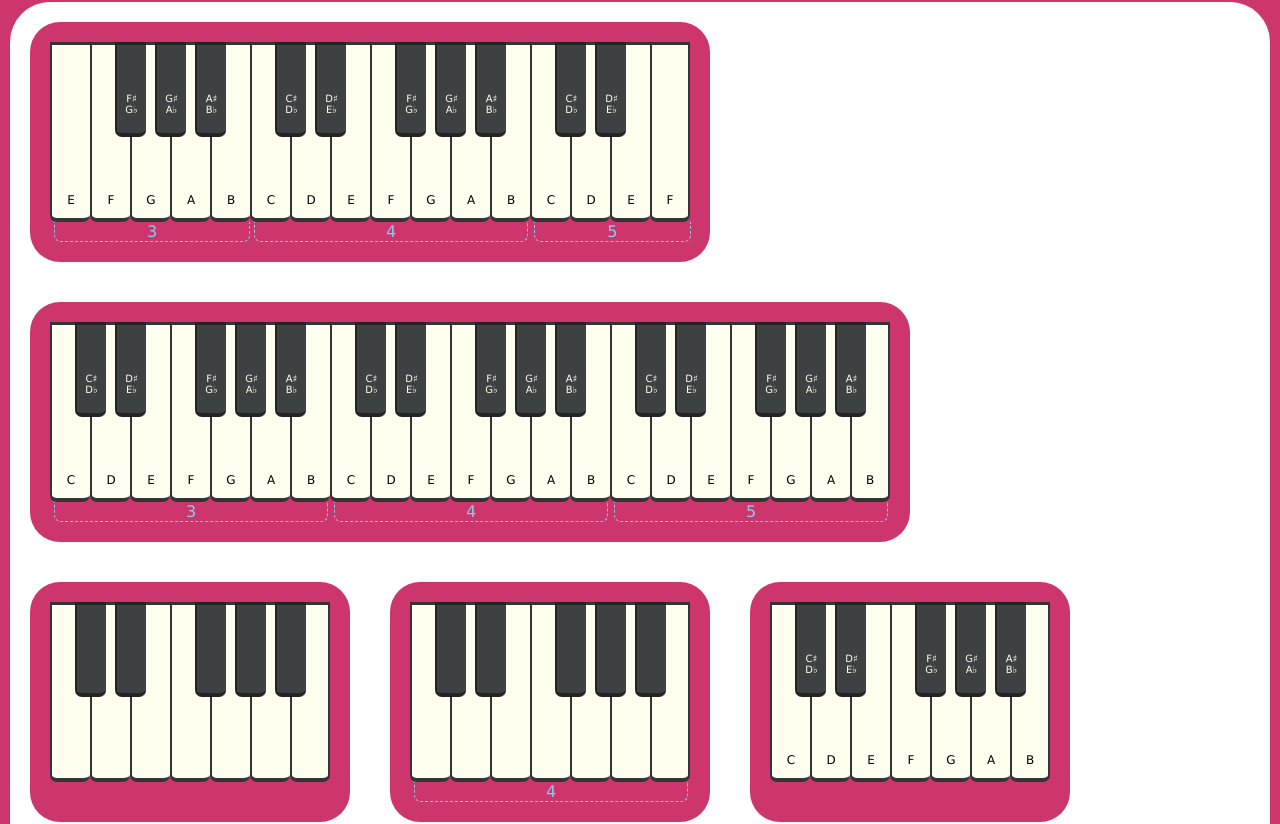
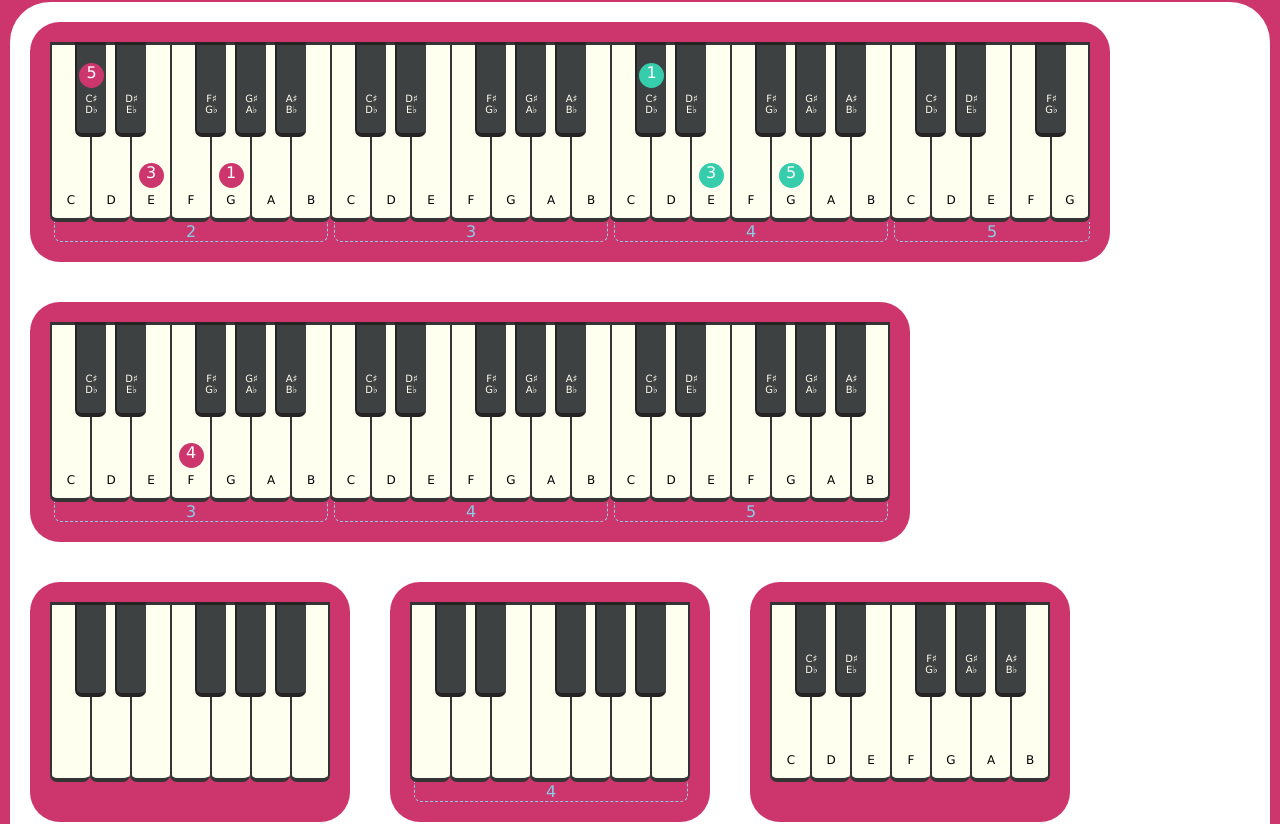
Before and after one commit to JaniceShaw/simply-piano-chords, a React (Create React App) app: page / in a window 1280 px wide. Shown: the top 824 px of the page. Built offline with nearby package versions, Linux system fonts and the light colour scheme.

Commit message:
made finger labels work on left and right

```diff
--- a/src/App.js
+++ b/src/App.js
@@ -5,9 +5,19 @@ import './App.css';
 function App() {
   return (
     <div className="App">
-      <header className="App-header"></header>
-      <Piano start={3} end={5} n1="E" n2="F" />
-      <Piano start={3} end={5} />
+      <Piano
+        start={2}
+        end={5}
+        lf5={[2, "Cs"]}
+        lf3={[2, "E"]}
+        lf1={[2, "G"]}
+
+        rf1={[4, "Cs"]}
+        rf3={[4, "E"]}
+        rf5={[4, "G"]}
+
+        n2="G" />
+      <Piano start={3} end={5} lf4={[3, "F"]} />
       <Piano displayOctave={false} displayNote={false} />
       <Piano displayNote={false} />
       <Piano displayOctave={false} />
@@ -18,12 +28,11 @@ function App() {
         lf5={[3, "Cs"]} //octave number, note
         lf3={[3, "Ds"]}
         lf2={[3, "G"]}
+
         rf1={[4, "C"]} //octave number, note
         rf3={[4, "D"]}
         rf5={[4, "E"]}
-        displayNote={false}
       />
-
     </div>
   );
 }
--- a/src/components/Piano/Octave/Keynote/Keynote.js
+++ b/src/components/Piano/Octave/Keynote/Keynote.js
@@ -1,59 +1,35 @@
 import React from 'react';
 import './Keynote.scss';
+
+const theFingers = ["lf5", "lf4", "lf3", "lf2", "lf1", "rf1", "rf2", "rf3", "rf4", "rf5"];
 
 class Keynote extends React.Component {
     render() {
 
         let noteType = "white";
-        let noteName = this.props.note;
-        let noteLabel = this.props.label;
         let finger = "";
 
-        if (this.props.note.length > 1) {
+        const { octaveNum, fingering } = this.props;
+
+        const noteName = this.props.note;
+        const noteLabel = this.props.label;
+
+        if (noteName.length > 1) {
             noteType = "black";
         } else {
             noteType = "white"
         };
 
-        if (this.props.lf1 && this.props.lf1[1] === noteName) {
+        fingering.map((f, index) => {
+            if (f[0] === octaveNum && f[1] === noteName) {
 
-            finger = "finger lf1 "
-        }
+                finger = `finger ${theFingers[index]} `
+            }
+            return finger;
+        });
 
-        if (this.props.lf2 && this.props.lf2[1] === noteName) {
+        let classes = `Keynote ${finger} ${noteName} ${this.props.octaveNum} ${noteType}`;
 
-            finger += " finger lf2 "
-        }
-
-        if (this.props.lf3 && this.props.lf3[1] === noteName) {
-
-            finger += " finger lf3 "
-        }
-
-        if (this.props.lf4 && this.props.lf4[1] === noteName) {
-
-            finger += " finger lf4 "
-        }
-
-        if (this.props.lf5 && this.props.lf5[1] === noteName) {
-
-            finger += " finger lf5 "
-        }
-
-        if (this.props.rf5 && this.props.rf5[1] === noteName) {
-
-            finger += " finger rf5 "
-        }
-
-
-        let classes =
-            "Keynote " +
-            finger +
-            noteName +
-            this.props.octaveNum +
-            " " +
-            noteType
-            ;
         return (
 
             <li className={classes}>
@@ -64,5 +40,4 @@ class Keynote extends React.Component {
     }
 }
 
-
 export default Keynote;
--- a/src/components/Piano/Octave/Keynote/Keynote.scss
+++ b/src/components/Piano/Octave/Keynote/Keynote.scss
@@ -76,6 +76,7 @@ li.Keynote {
     color: white;
     content: "";
   }
+
   &.lf1.finger::after {
     content: "1";
   }
@@ -91,4 +92,31 @@ li.Keynote {
   &.lf5.finger::after {
     content: "5";
   }
+  &.black.finger::after {
+    bottom: 45px;
+  }
+
+  &.rf1.finger::after {
+    content: "1";
+    background-color: rgb(54, 205, 172);
+  }
+  &.rf2.finger::after {
+    content: "2";
+    background-color: rgb(54, 205, 172);
+  }
+  &.rf3.finger::after {
+    content: "3";
+    background-color: rgb(54, 205, 172);
+  }
+  &.rf4.finger::after {
+    content: "4";
+    background-color: rgb(54, 205, 172);
+  }
+  &.rf5.finger::after {
+    content: "5";
+    background-color: rgb(54, 205, 172);
+  }
+  &.black.finger::after {
+    bottom: 45px;
+  }
 }
--- a/src/components/Piano/Octave/Octave.js
+++ b/src/components/Piano/Octave/Octave.js
@@ -2,6 +2,7 @@ import React from 'react';
 import './Octave.scss';
 import Keynote from './Keynote/Keynote.js'
 
+//data  used by component
 const allNotes = [
     ["C", "C"],
     ["Cs", "C\u266F D\u266D"],
@@ -16,129 +17,61 @@ const allNotes = [
     ["As", "A\u266F B\u266D"],
     ["B", "B"],
 ];
-
 //make array that contains only note name
 let notes = [];
 allNotes.map(i => notes.push(i[0]));
+// END data
 
 class Octave extends React.Component {
-    static defaultProps = {
-        // n1: "C",
-        // n2: "B"
-    }
 
     render() {
-        const n1 = this.props.n1;
-        const n2 = this.props.n2;
+        const { n1, n2, octaveNum } = this.props;
 
-        const firstNote = notes.indexOf(n1);
-        const startOctave = allNotes.slice(firstNote, allNotes.length);
-
+        //make an array for the fist octave so that it can start at the chosen note
+        const firstNote = notes.indexOf(n1); // get the index of the first note
+        const startOctave = allNotes.slice(firstNote, allNotes.length); // make array from start note
+        //make an array for the last octave so that it can end at the end note
         const lastNote = notes.indexOf(n2);
         const endOctave = allNotes.slice(0, lastNote + 1);
 
-        const lf1 = this.props.lf1;
-        const lf2 = this.props.lf2;
-        const lf3 = this.props.lf3;
-        const lf4 = this.props.lf4;
-        const lf5 = this.props.lf5;
-
-        const rf1 = this.props.rf1;
-        const rf2 = this.props.rf2;
-        const rf3 = this.props.rf3;
-        const rf4 = this.props.rf4;
-        const rf5 = this.props.rf5;
-
         const fingering = this.props.fingering;
-
         let display;
 
+        //check if need to show the octave that dose not start at c
         if (n1 !== null) {
+            // console.log("nnnn", startOctave[0]);
+            display = startOctave.map(i =>
 
-            // fingering.map(f =>
-
-            //     if (f[0] === this.props.octaveNum) {
-            //     console.log(f[0])
-            // }
-            // )
-
-
-            if (lf1[0] === this.props.octaveNum) {
-                display = startOctave.map(i =>
                 <Keynote
                     note={i[0]}
                     label={i[1]}
-                        lf1={lf1}
-                        octaveNum={this.props.octaveNum}
-                        key={i[0] + this.props.octaveNum}
+                    octaveNum={octaveNum}
+                    key={i[0] + octaveNum}
+                    fingering={fingering}
                 />
             )
         } else {
-                display = startOctave.map(i =>
+            //displays all note c - b
+            display = allNotes.map(i =>
                 <Keynote
                     note={i[0]}
                     label={i[1]}
-                        lf1={lf1}
-                        lf2={lf2}
-                        lf3={lf3}
-                        lf4={lf4}
-                        lf5={lf5}
-                        octaveNum={this.props.octaveNum}
-                        key={i[0] + this.props.octaveNum}
+                    octaveNum={octaveNum}
+                    key={i[0] + octaveNum}
+                    fingering={fingering}
                 />
             )
         }
 
-        } else {
-            if (lf1[0] === this.props.octaveNum) {
-                display = allNotes.map(i =>
+        //checks that last octave not finishing on b then displays to correct note
+        if (n2 !== null) {
+            display = endOctave.map(i =>
                 <Keynote
                     note={i[0]}
                     label={i[1]}
-                        lf1={lf1}
-                        lf2={lf2}
-                        lf3={lf3}
-                        lf4={lf4}
-                        lf5={lf5}
-                        rf1={rf1}
-
-                        octaveNum={this.props.octaveNum}
-                        key={i[0] + this.props.octaveNum}
-                    />
-                )
-            } else {
-                display = allNotes.map(i =>
-                    <Keynote
-                        note={i[0]}
-                        label={i[1]}
-                        octaveNum={this.props.octaveNum}
-                        key={i[0] + this.props.octaveNum}
-                    />
-                )
-            }
-
-
-
-
-            // display = allNotes.map(i =>
-            //     <Keynote
-            //         note={i[0]}
-            //         label={i[1]}
-            //         lf1={this.props.lf1}
-            //         lf2={this.props.lf2}
-            //         octaveNum={this.props.octaveNum}
-            //         key={i[0] + this.props.octaveNum}
-            //     />
-            // )
-        }
-        if (n2 !== null) {
-            display = endOctave.map(i =>
-                // console.log("start octave", i)
-                <Keynote
-                    note={i[0]}
-                    label={i[1]}
-                    octaveNum={this.props.octaveNum}
-                    key={i[0] + this.props.octaveNum}
+                    octaveNum={octaveNum}
+                    key={i[0] + octaveNum}
+                    fingering={fingering}
                 />
             )
         }
@@ -146,17 +79,7 @@ class Octave extends React.Component {
         return (
             <div className="Octave">
                 {display}
-                {/* {allNotes.map(i =>
-                    <Keynote
-                        note={i[0]}
-                        label={i[1]}
-                        octaveNum={this.props.octaveNum}
-                        key={i[0] + this.props.octaveNum}
-
-                    />
-                )} */}
-
-                <div className="Octave-displayNum">{this.props.octaveNum}</div>
+                <div className="Octave-displayNum">{octaveNum}</div>
             </div>
         );
     }
--- a/src/components/Piano/Piano.js
+++ b/src/components/Piano/Piano.js
@@ -3,6 +3,7 @@ import './Piano.scss';
 import Octave from './Octave/Octave.js'
 
 class Piano extends React.Component {
+
     static defaultProps = {
         start: 4,
         end: 4,
@@ -22,48 +23,29 @@ class Piano extends React.Component {
         rf5: []
     }
 
+    constructor(props) {
+        super(props);
+        this.state = {
+            start: this.props.start, //octave to start at
+            end: this.props.end, // octave to end at this needs to change if less than start
+            n1: this.props.n1, // start note if not C
+            n2: this.props.n2, // end note if not B
+            displayOctave: this.props.displayOctave, // show octave numbers
+            displayNote: this.props.displayNote // show note names
+        };
+    }
 
     render() {
 
-        const start = this.props.start;
-        let end = this.props.end;
-
-        const n1 = this.props.n1;
-        const n2 = this.props.n2;
-
-        const displayOctave = this.props.displayOctave;
-        const displayNote = this.props.displayNote;
+        const { start, displayOctave, displayNote, n1, n2 } = this.state;
+        let end = this.state.end;
+        //put the individual finger info into an array
+        //going from lf5 - rf5
+        const { lf5, lf4, lf3, lf2, lf1, rf1, rf2, rf3, rf4, rf5 } = this.props;
+        let fingering = [lf5, lf4, lf3, lf2, lf1, rf1, rf2, rf3, rf4, rf5];
         let displayClasses = "";
 
-        const lf1 = this.props.lf1;
-        const lf2 = this.props.lf2;
-        const lf3 = this.props.lf3;
-        const lf4 = this.props.lf4;
-        const lf5 = this.props.lf5;
-
-        const rf1 = this.props.rf1;
-        const rf2 = this.props.rf2;
-        const rf3 = this.props.rf3;
-        const rf4 = this.props.rf4;
-        const rf5 = this.props.rf5;
-
-        let fingering = [lf5, lf4, lf3, lf2, lf1];
-        // console.log("FIngering: ", fingering);
-
-        //check for selected notes
-        // if (lf1.length > 0) {
-        // let selOctave = lf1[0];
-        // let selNote = lf1[1];
-        // console.log(lf1[0], lf1[1]);
-        // }
-
-        // if (lf2.length > 0) {
-        // let selOctave = lf1[0];
-        // let selNote = lf1[1];
-        // console.log(lf2[0], lf2[1]);
-        // }
-
-        // check to see if should display notes and octave
+        // check to see if should display notes and octave. adds class name to Piano
         if (!displayOctave) {
             displayClasses = "hideOctave"
         }
@@ -76,17 +58,17 @@ class Piano extends React.Component {
             end = start;
         }
 
-        let n = start;
-        let oct = [];
+        let n = start; //start is the octave number that has been chosen
+        let oct = []; // array to fill with octaves eg. 4 default value only one octave starting at 4
 
-        //loop the number of octaves to show from start octave to end octave
-        while (n <= end) {
-            if (n === start) {
-                oct.push([n, n1, null]);
-            } else if (n === end) {
-                oct.push([n, null, n2]);
+        //loop to make the octave numbers and the start note and end note
+        while (n <= end) { // while n is less than last octave
+            if (n === start) { //if n = start octave
+                oct.push([n, n1, null]); // add to oct array n [octave number], n1 [start note], n2[end note]
+            } else if (n === end) { // if oct num is == last oct num [the last octave]
+                oct.push([n, null, n2]);//add to array end note info
             } else {
-                oct.push([n, null, null]);
+                oct.push([n, null, null]); // oct num != first oct or last oct add to array
             }
             n = n + 1;
         }
@@ -100,18 +82,6 @@ class Piano extends React.Component {
                             key={i[0]}
                             n1={i[1]}
                             n2={i[2]}
-                            displayOctave={displayOctave}
-                            displayNote={displayNote}
-                            lf1={lf1}
-                            lf2={lf2}
-                            lf3={lf3}
-                            lf4={lf4}
-                            lf5={lf5}
-                            rf1={rf1}
-                            rf2={rf2}
-                            rf3={rf3}
-                            rf4={rf4}
-                            rf5={rf5}
                             fingering={fingering}
                         />)
                 }
@@ -121,5 +91,4 @@ class Piano extends React.Component {
 
 }
 
-
 export default Piano;
```
Also changed, not shown: src/components/Button/Button.js (added, +7 -0 lines). Lines whose indentation alone changed are shown as unchanged.
